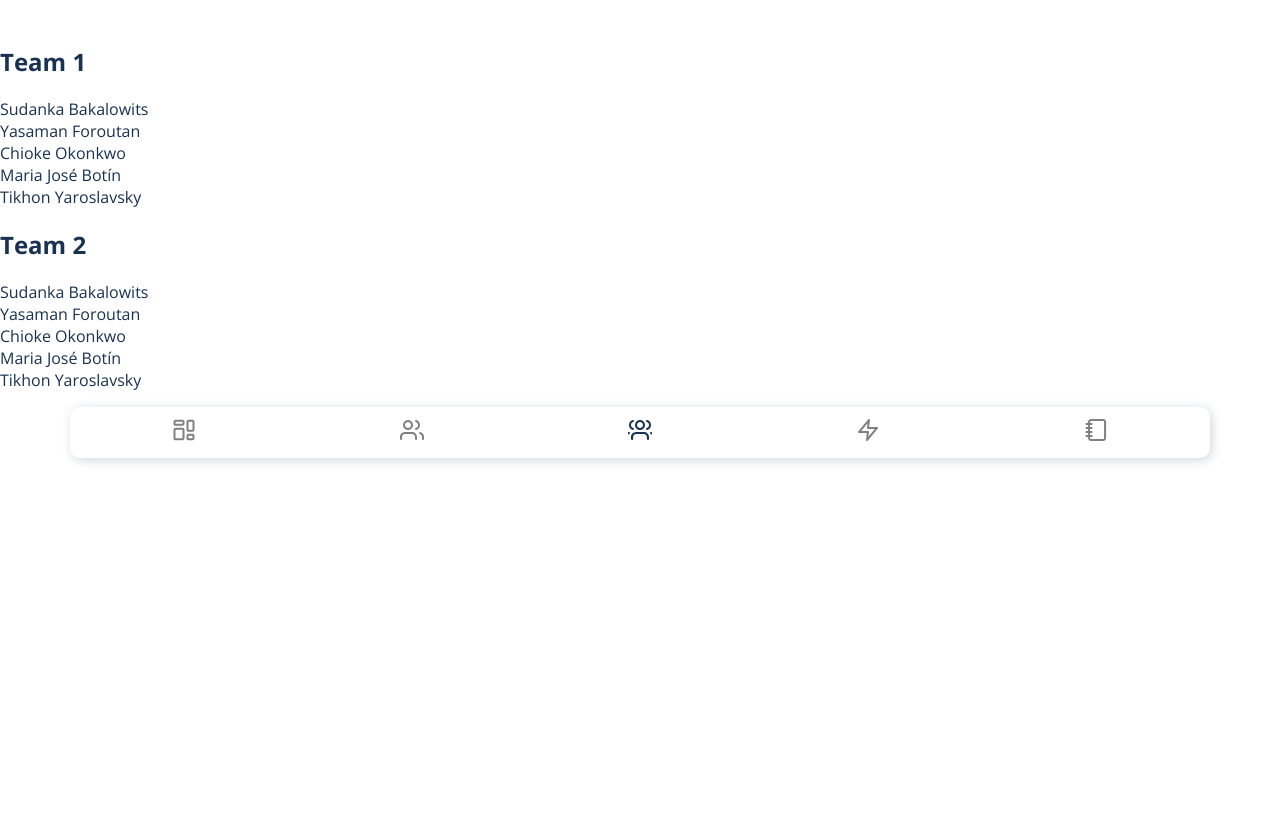
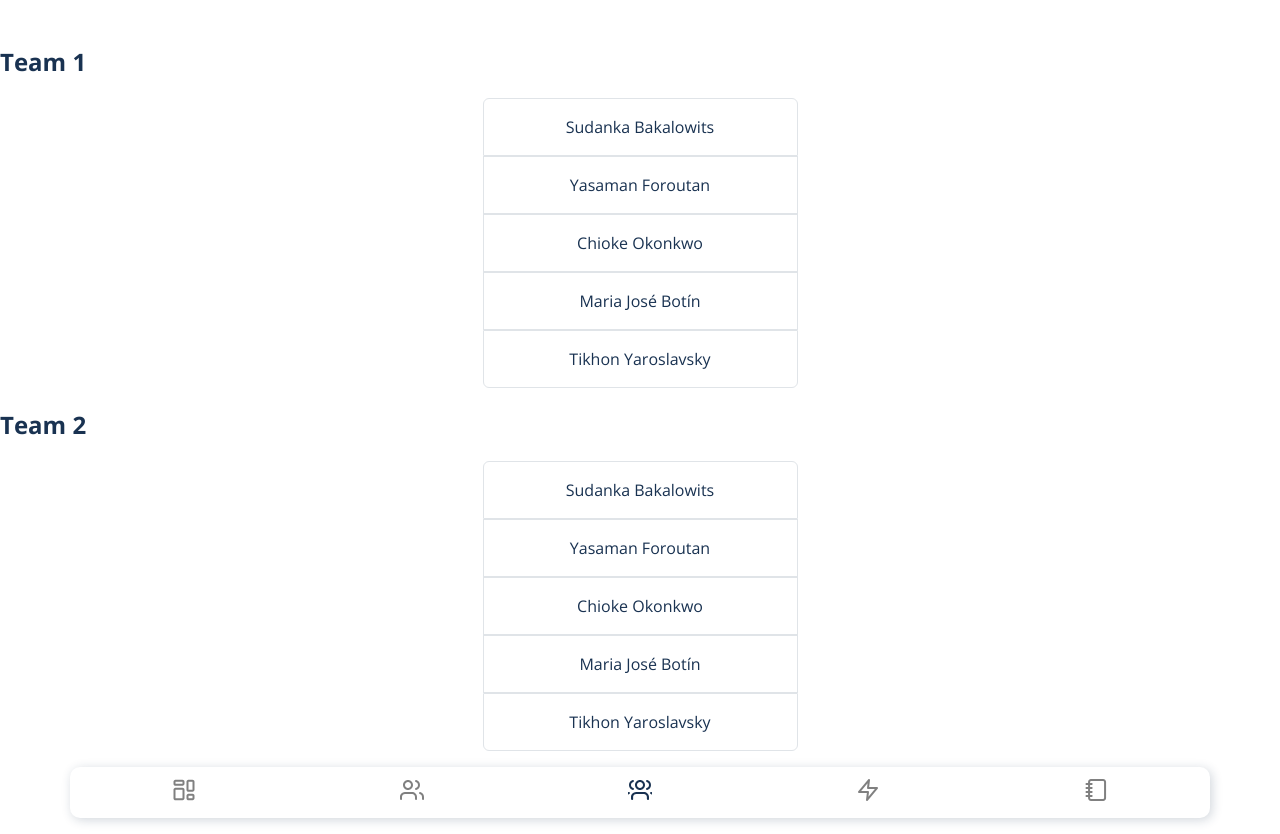
Before and after one commit to miriamhaenle/2020-w1-muc-student-companion-app, a website built with Parcel: page src/team-page.html in a window 1280 px wide. Shown: the part 86-920 px from the top of the page. Before the commit the page ends 800 px from the top, so only its background shows below. Built offline with nearby package versions, Linux system fonts and the light colour scheme.

Commit message:
Basic styling teams page

```diff
--- /dev/null
+++ b/src/css/components/teams.css
@@ -0,0 +1,26 @@
+.team {
+  width: 100vw;
+}
+
+.team__container {
+  margin: 0 auto;
+  width: 315px;
+}
+
+.team__member {
+  display: flex;
+  flex-direction: column;
+  justify-content: center;
+  align-items: center;
+  border: 1px solid var(--primary-light);
+  height: 58px;
+  width: 100%;
+}
+
+.team__member:first-child {
+  border-radius: 6px 6px 0 0;
+}
+
+.team__member:last-child {
+  border-radius: 0 0 6px 6px;
+}
--- a/src/css/styles.css
+++ b/src/css/styles.css
@@ -5,5 +5,6 @@
 @import './components/buddy-pairs.css';
 @import './components/header.css';
 @import './components/navigation.css';
+@import './components/teams.css';
 
 @import url('https://fonts.googleapis.com/css2?family=Open+Sans:ital,wght@0,300;0,400;0,600;0,700;0,800;1,300;1,400;1,600;1,700;1,800&display=swap'); ;
--- a/src/team-page.html
+++ b/src/team-page.html
@@ -12,22 +12,26 @@
       <p class="header__date">for exercise 1</p>
     </header>
     <main>
-      <section>
+      <section class="team">
         <h2>Team 1</h2>
-        <div>Sudanka Bakalowits</div>
-        <div>Yasaman Foroutan</div>
-        <div>Chioke Okonkwo</div>
-        <div>Maria José Botín</div>
-        <div>Tikhon Yaroslavsky</div>
+        <div class="team__container d-flex-col">
+          <div class="team__member">Sudanka Bakalowits</div>
+          <div class="team__member">Yasaman Foroutan</div>
+          <div class="team__member">Chioke Okonkwo</div>
+          <div class="team__member">Maria José Botín</div>
+          <div class="team__member">Tikhon Yaroslavsky</div>
+        </div>
       </section>
 
-      <section>
+      <section class="team">
         <h2>Team 2</h2>
-        <div>Sudanka Bakalowits</div>
-        <div>Yasaman Foroutan</div>
-        <div>Chioke Okonkwo</div>
-        <div>Maria José Botín</div>
-        <div>Tikhon Yaroslavsky</div>
+        <div class="team__container d-flex-col"">
+          <div class="team__member">Sudanka Bakalowits</div>
+          <div class="team__member">Yasaman Foroutan</div>
+          <div class="team__member">Chioke Okonkwo</div>
+          <div class="team__member">Maria José Botín</div>
+          <div class="team__member">Tikhon Yaroslavsky</div>
+        </div>
       </section>
     </main>
     <footer>
```
